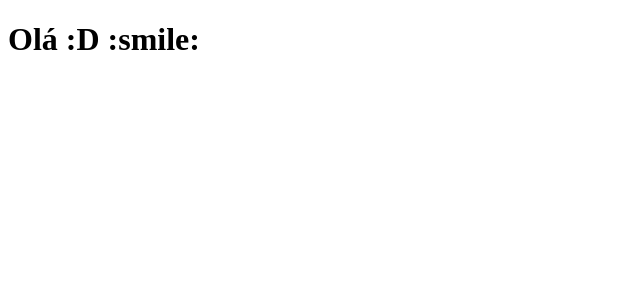
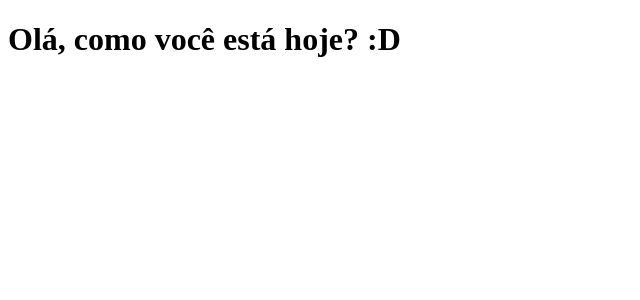
Before and after one commit to Endertheus/clone-tabnews, a Next.js app: page / in a window 1280 px wide. Shown: the top 300 px of the page, without its empty margins (0-640 px from the left). Built offline with nearby package versions, Linux system fonts and the light colour scheme.

Commit message:
Modifica a frase da página index

```diff
--- a/pages/index.js
+++ b/pages/index.js
@@ -1,5 +1,5 @@
 function Home() {
-    return <h1>Olá :D :smile:</h1>
+    return <h1>Olá, como você está hoje? :D</h1>
 }
 
 export default Home;
```
